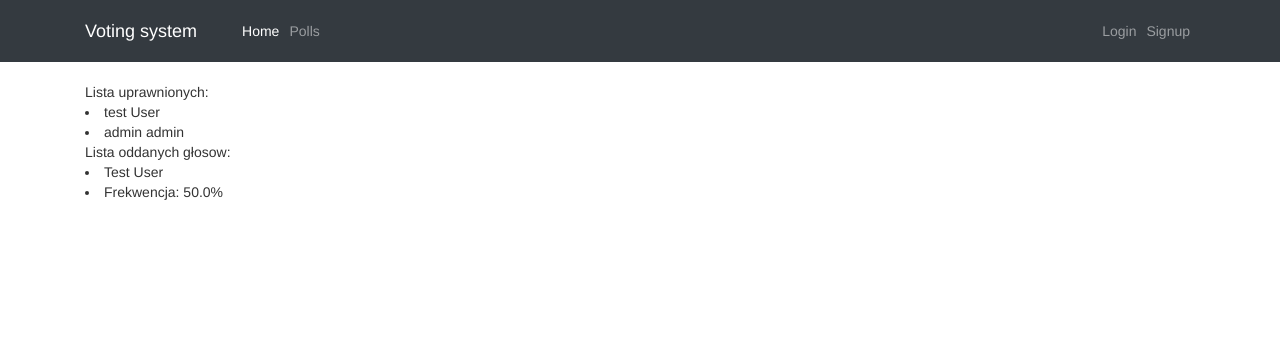
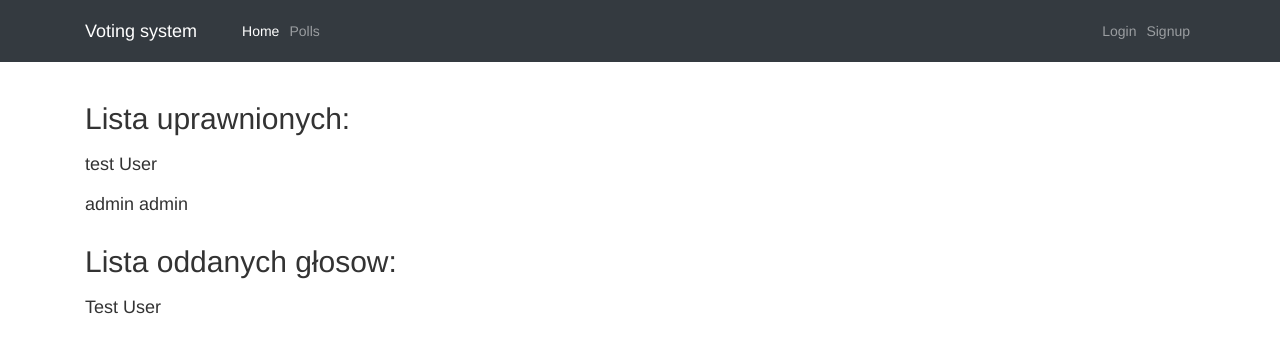
Before and after one commit to Jaszczureq/Project_RSwTA, a Django app: page /polls/1/voters in a window 1280 px wide. Shown: the top 353 px of the page. Run offline with Django 3.2, Linux system fonts and the light colour scheme; data comes from the database, SQL or seed files in the repository; some libraries are stand-ins or nearby versions.

Commit message:
Templates

```diff
--- a/polls/templates/polls/authorized.html
+++ b/polls/templates/polls/authorized.html
@@ -1,51 +1,56 @@
 {% extends 'base.html' %}
-
-{% block content %}
 {% load static %}
 {% load some_math %}
 
-<link rel="stylesheet" type="text/css" href="{% static 'polls/style.css' %}" />
-
+{% block content %}
 {% with wybor.uprawniony_set.all as voters %}
 {% with wybor.oddany_glos_set.all as votes %}
 
 {% if voters|first is None %}
-	<p>No voters are authorized.</p>
+<div class="row">
+    <div class="col-lg-6">
+        <h2>No voters are authorized.</h2>
+    </div>
+</div>
 {% else %}
-    Lista uprawnionych: </br>
-    {% for x in voters %}
-        <li>
-            {{x.osoba.first_name}} {{x.osoba.last_name}}
-        </li>
-    {% endfor %}
-
-    Lista oddanych głosow: </br>
-    {% for y in votes %}
-        <li>
-            {{y.author.first_name}} {{y.author.last_name}}
-        </li>
-    {% endfor %}
+<div class="row">
+    <div class="col-lg-6">
+    <h2>Lista uprawnionych:</h2>
+    </div>
+</div>
+<div class="row">
+    <div class="col-lg-6">
+        {% for x in voters %}
+        <div class="row">
+            <div class="col-lg-12">
+                    <h4>{{x.osoba.first_name}} {{x.osoba.last_name}}</h4>
+            </div>
+        </div>
+        {% endfor %}
+    </div>
+</div>
+<div class="row">
+        <div class="col-lg-6">
+        <h2>Lista oddanych głosow:</h2>
+        </div>
+</div>
+<div class="row">
+        <div class="col-lg-6">
+            {% for y in votes %}
+            <div class="row">
+                <div class="col-lg-12">
+                        <h4>{{y.author.first_name}} {{y.author.last_name}}</h4>
+                </div>
+            </div>
+            {% endfor %}
+    </div>
+</div>
 
 
-<li>Frekwencja: {{ votes.count|mul:100|div:voters.count }}%</li>
+<!-- <li>Frekwencja: {{ votes.count|mul:100|div:voters.count }}%</li> -->
 {% endif %}
 {% endwith %}
 {% endwith %}
-<!--{% if authorized_list %}-->
-	<!--<ul>-->
-	<!--{% for voter in wybor.uprawniony_set.all %}-->
-		<!--{% if candidate.status == 0 %}-->
-        <!--<li><a href="{% url 'polls:detail' wybor.id %}">{{ wybor.nazwa }}</a>-->
-        <!--<li> {{voter.osoba.username}}-->
-        <!--</li>-->
-		<!--{% else %}-->
-			<!--<li><a href="{% url 'polls:results-pdf' wybor.id %}">{{ wybor.nazwa }}</a>-->
-			<!--</li>-->
-		<!--{% endif %}-->
-	<!--{% endfor %}-->
-	<!--</ul>-->
-<!--{% else %}-->
-	<!--<p>No voters are authorized.</p>-->
-<!--{% endif %}-->
+
 
 {% endblock %}
--- a/polls/templates/polls/votelist.html
+++ b/polls/templates/polls/votelist.html
@@ -16,7 +16,7 @@
 			<li><a href="{% url 'polls:detail' wybor.id %}">{{ wybor.nazwa }}</a>
 			</li>
 		{% else %}
-			<li><a href="{% url 'polls:results-pdf' wybor.id %}">{{ wybor.nazwa }}</a>
+			<li><a href="{% url 'polls:results' wybor.id %}">{{ wybor.nazwa }}</a>
 			</li>
 		{% endif %}
 	{% endfor %}
```
Also changed, not shown: polls/templates/polls/results.html (+31 -1 lines), polls/templates/polls/results_pdf.html (+15 -2 lines).
